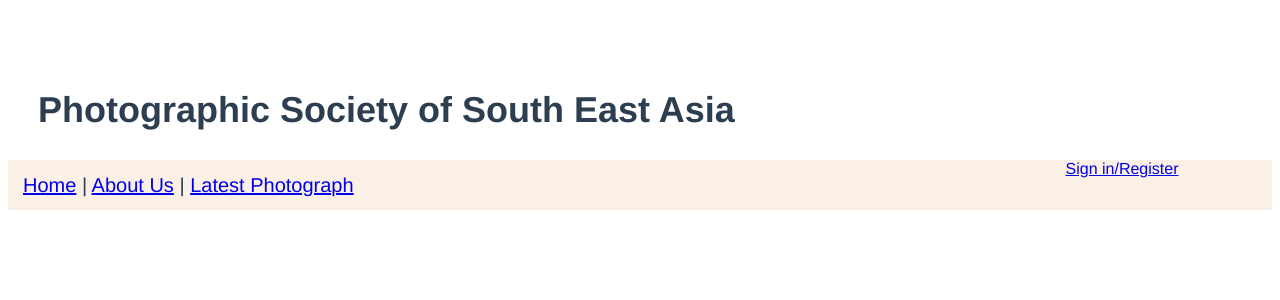
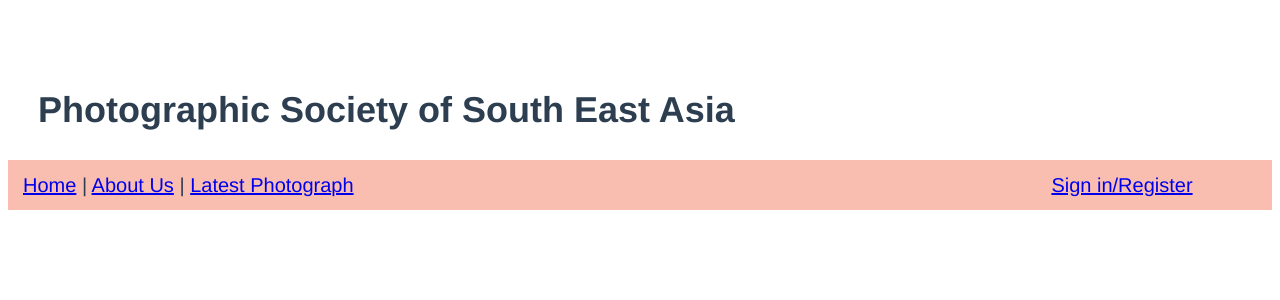
Before and after one commit to 22-23-BT3103-Group6/Group-Project, a Vue app: page / in a window 1280 px wide. Shown: the top 300 px of the page. Built offline with nearby package versions, Linux system fonts and the light colour scheme; no server answers.

Commit message:
change headline

```diff
--- a/src/components/HeadLine.vue
+++ b/src/components/HeadLine.vue
@@ -70,7 +70,7 @@ export default {
 
 .menu{
   height: 50px;
-  background-color: #FAF0E6
+  background-color: #f9beaf
 }
 .nav{
   margin-left: 15px;
@@ -90,8 +90,11 @@ export default {
     margin-left: 10px;
     width: 300px;
     height: 50px;
+    font-size: 20px;
     float: right;
+    line-height:50px;
 }
 
 
+
 </style>
```
